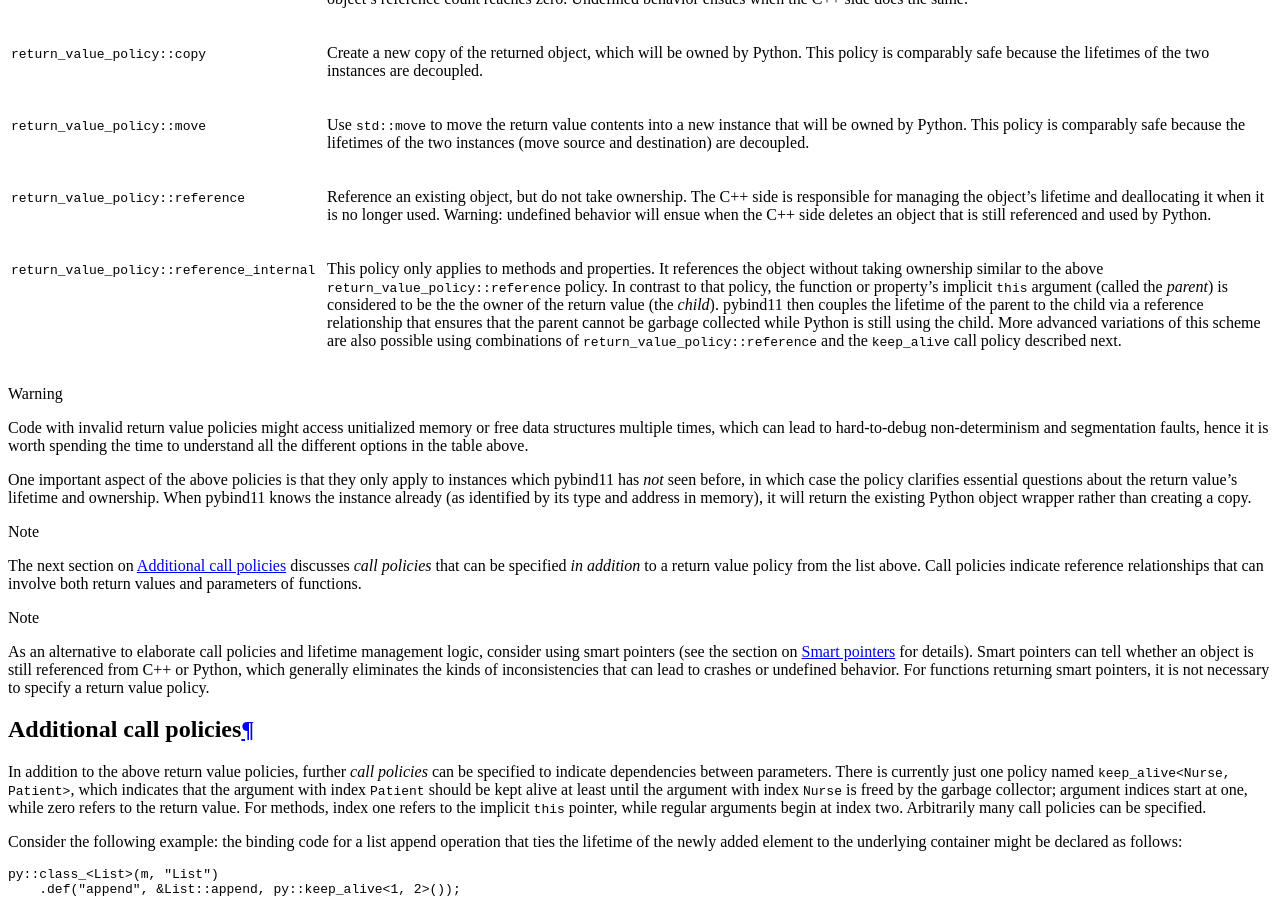
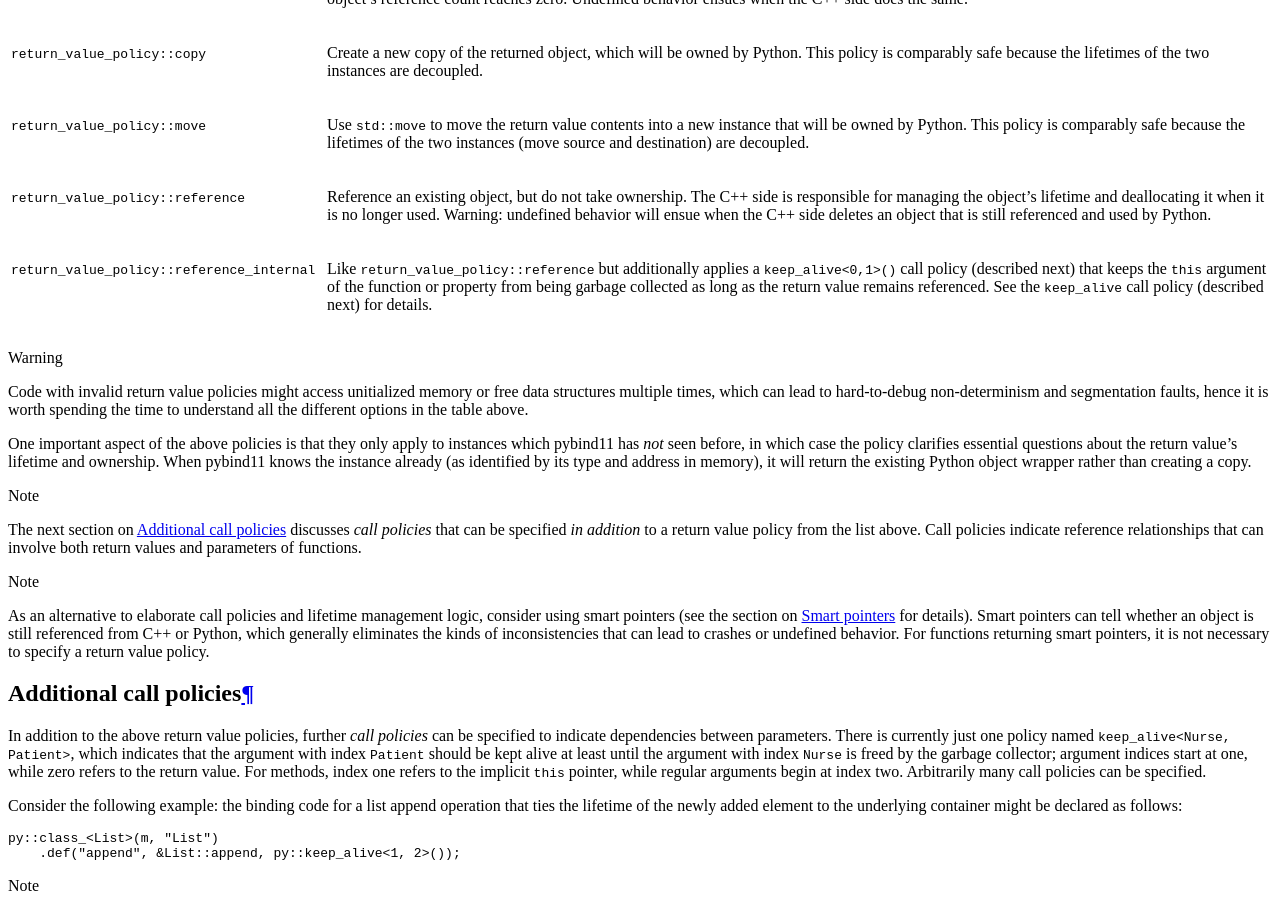
Before and after one commit to pybind/pybind11, a Sphinx documentation site: the page built from docs/advanced.rst, in a window 1280 px wide and 900 px high, scrolled down 7402 px. Built offline with Sphinx 7.4.7 and the Read the Docs theme 2.0.0, drawn with Linux system fonts in a browser that asks for light colours.

Commit message:
Implement reference_internal with a keep_alive
reference_internal requires an `instance` field to track the returned
reference's parent, but that's just a duplication of what
keep_alive<0,1> does, so use a keep alive to do this to eliminate the
duplication.

```diff
--- a/docs/advanced.rst
+++ b/docs/advanced.rst
@@ -612,17 +612,11 @@ functions. The default policy is :enum:`return_value_policy::automatic`.
 |                                                  | it is no longer used. Warning: undefined behavior will ensue when the C++  |
 |                                                  | side deletes an object that is still referenced and used by Python.        |
 +--------------------------------------------------+----------------------------------------------------------------------------+
-| :enum:`return_value_policy::reference_internal`  | This policy only applies to methods and properties. It references the      |
-|                                                  | object without taking ownership similar to the above                       |
-|                                                  | :enum:`return_value_policy::reference` policy. In contrast to that policy, |
-|                                                  | the function or property's implicit ``this`` argument (called the *parent*)|
-|                                                  | is considered to be the the owner of the return value (the *child*).       |
-|                                                  | pybind11 then couples the lifetime of the parent to the child via a        |
-|                                                  | reference relationship that ensures that the parent cannot be garbage      |
-|                                                  | collected while Python is still using the child. More advanced variations  |
-|                                                  | of this scheme are also possible using combinations of                     |
-|                                                  | :enum:`return_value_policy::reference` and the :class:`keep_alive` call    |
-|                                                  | policy described next.                                                     |
+| :enum:`return_value_policy::reference_internal`  | Like :enum:`return_value_policy::reference` but additionally applies a     |
+|                                                  | :class:`keep_alive<0,1>()` call policy (described next) that keeps the     |
+|                                                  | ``this`` argument of the function or property from being garbage collected |
+|                                                  | as long as the return value remains referenced.  See the                   |
+|                                                  | :class:`keep_alive` call policy (described next) for details.              |
 +--------------------------------------------------+----------------------------------------------------------------------------+
 
 .. warning::
```
Also changed, not shown: 6 other files.
